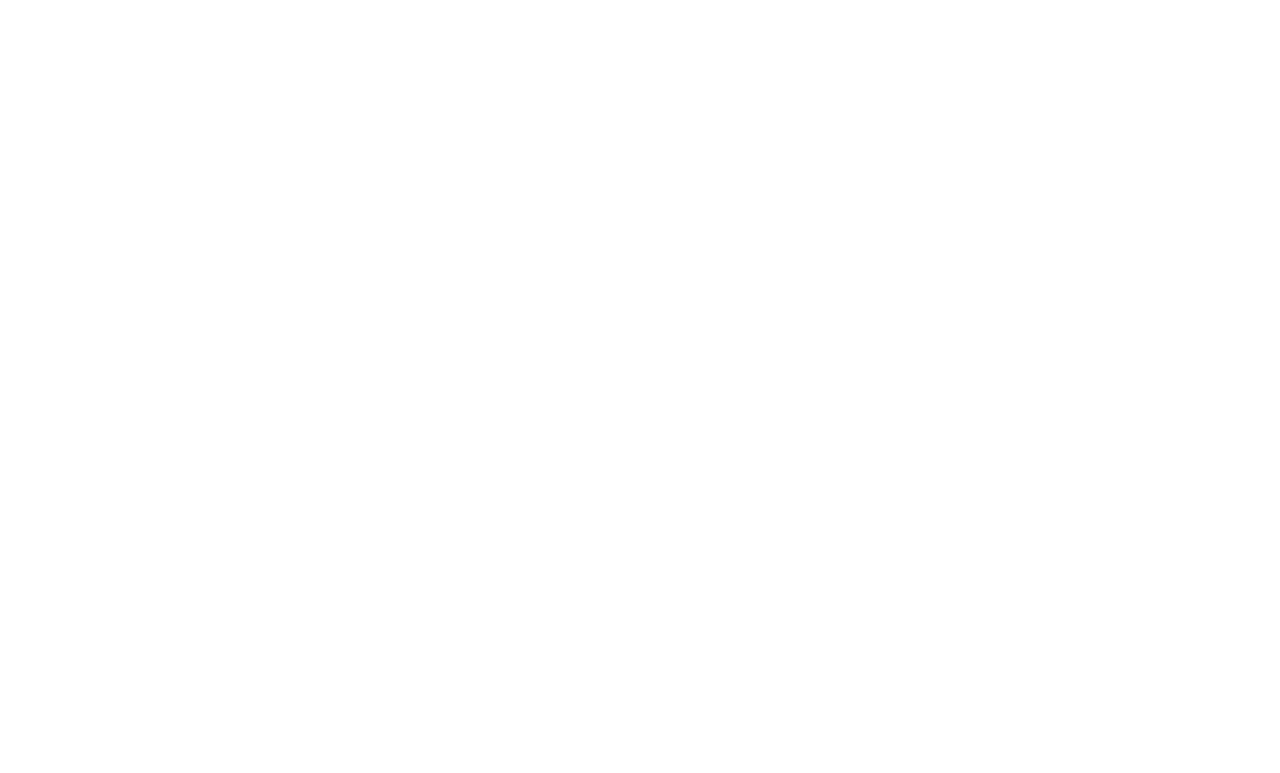
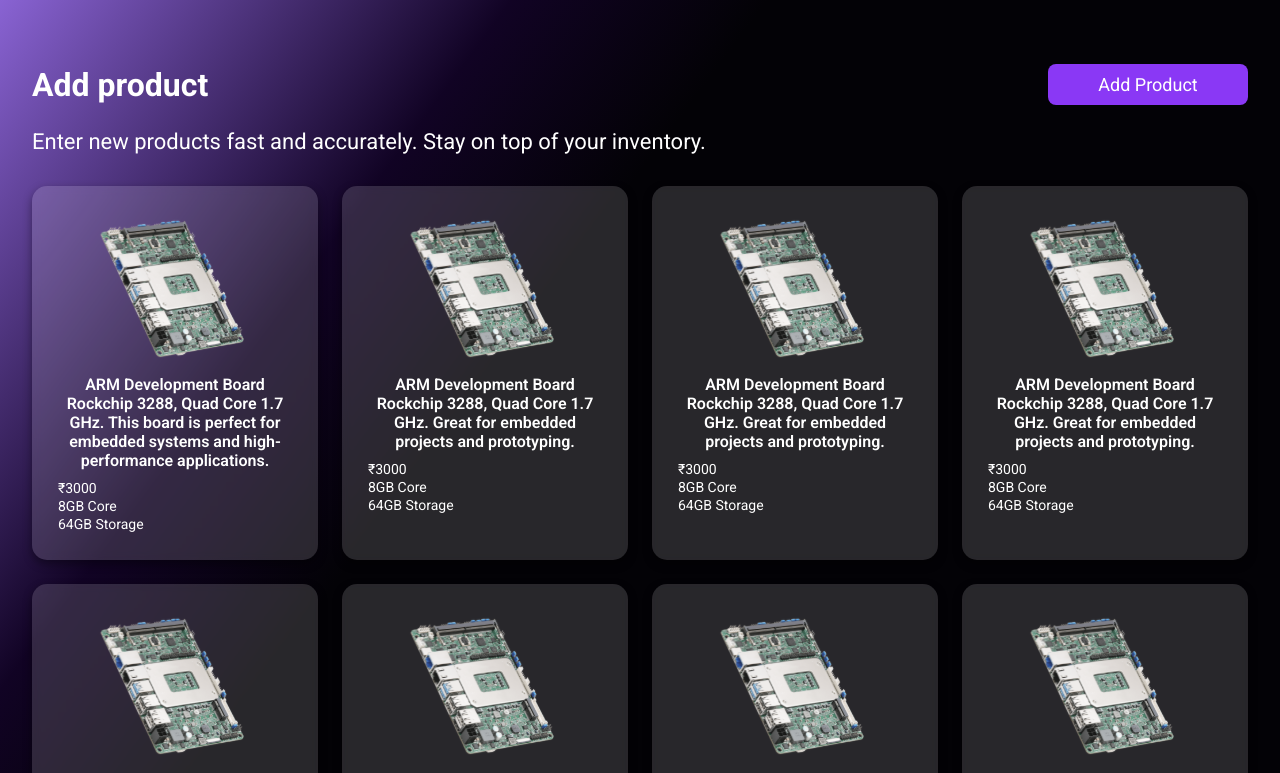
Before and after one commit to Tungston-labs/Arm_Sbc, a React (Vite) app: page /addproduct in a window 1280 px wide. Before the commit this address had no page. Shown: the top 773 px of the page. Built offline with nearby package versions, Linux system fonts and the light colour scheme.

Commit message:
Add page is in progress

```diff
--- a/src/App.jsx
+++ b/src/App.jsx
@@ -1,26 +1,24 @@
+import "./App.css";
+import { Route, Routes } from "react-router-dom";
+import Comparison from "./pages/Comparison/Comparison";
+import Navbar from "./Components/Navbar/Navbar";
 
-import './App.css'
-import { Route, Routes } from 'react-router-dom'
-import Comparison from './pages/Comparison/Comparison'
-import Navbar from './Components/Navbar/Navbar'
-
-import Home from './pages/Home'
-import SingleProduct from './pages/product/SingleProduct.jsx'
-// import Navbar from './Components/Navbar/Navbar'
-import CartPage from './pages/cartpage/CartPage'
+import SingleProduct from "./pages/product/SingleProduct.jsx";
+import CartPage from "./pages/cartpage/CartPage";
+import AddProduct from "./pages/addproduct/addProduct";
+import AddForm from "./pages/addproduct/addForm/addForm.jsx";
 
 function App() {
-
   return (
-<Routes>
-  <Route path='/nav' element={<Navbar/>}/>
-<Route path="/compare" element={<Comparison/>}/>
-  <Route path='/cartpage' element={<CartPage/>}/>
-<Route path='/' element={<Home/>}/>
-<Route path='/product/:id' element={<SingleProduct/>}/>
-
-</Routes>
-  )
+    <Routes>
+      <Route path="/nav" element={<Navbar />} />
+      <Route path="/compare" element={<Comparison />} />
+      <Route path="/cartpage" element={<CartPage />} />
+      <Route path="/product/:id" element={<SingleProduct />} />
+      <Route path="/addproduct" element={<AddProduct />} />
+      <Route path="/addform" element={<AddForm />} />
+    </Routes>
+  );
 }
 
-export default App
+export default App;
--- /dev/null
+++ b/src/Components/Addproduct/SmallCard.jsx
@@ -0,0 +1,140 @@
+import React from "react";
+import { CardGrid, Card, CardImage, CardTitle, CardDetail, CardDetailsWrap} from "./SmallCard.styles";
+import Chip from "../../assets/Comparison/chip.svg";
+
+const SmallCard = () => {
+  const productInfo = [
+    {
+      img: Chip,
+      text: "ARM Development Board Rockchip 3288, Quad Core 1.7 GHz. This board is perfect for embedded systems and high-performance applications.",
+      price: "₹3000",
+      Ram: "8GB Core",
+      Storage: "64GB Storage",
+    },
+    {
+      img: Chip,
+      text: "ARM Development Board Rockchip 3288, Quad Core 1.7 GHz. Great for embedded projects and prototyping.",
+      price: "₹3000",
+      Ram: "8GB Core",
+      Storage: "64GB Storage",
+    },
+    {
+      img: Chip,
+      text: "ARM Development Board Rockchip 3288, Quad Core 1.7 GHz. Great for embedded projects and prototyping.",
+      price: "₹3000",
+      Ram: "8GB Core",
+      Storage: "64GB Storage",
+    },
+     {
+      img: Chip,
+      text: "ARM Development Board Rockchip 3288, Quad Core 1.7 GHz. Great for embedded projects and prototyping.",
+      price: "₹3000",
+      Ram: "8GB Core",
+      Storage: "64GB Storage",
+    },
+     {
+      img: Chip,
+      text: "ARM Development Board Rockchip 3288, Quad Core 1.7 GHz. Great for embedded projects and prototyping.",
+      price: "₹3000",
+      Ram: "8GB Core",
+      Storage: "64GB Storage",
+    },
+      {
+      img: Chip,
+      text: "ARM Development Board Rockchip 3288, Quad Core 1.7 GHz. Great for embedded projects and prototyping.",
+      price: "₹3000",
+      Ram: "8GB Core",
+      Storage: "64GB Storage",
+    },
+      {
+      img: Chip,
+      text: "ARM Development Board Rockchip 3288, Quad Core 1.7 GHz. Great for embedded projects and prototyping.",
+      price: "₹3000",
+      Ram: "8GB Core",
+      Storage: "64GB Storage",
+    },
+      {
+      img: Chip,
+      text: "ARM Development Board Rockchip 3288, Quad Core 1.7 GHz. Great for embedded projects and prototyping.",
+      price: "₹3000",
+      Ram: "8GB Core",
+      Storage: "64GB Storage",
+    },
+      {
+      img: Chip,
+      text: "ARM Development Board Rockchip 3288, Quad Core 1.7 GHz. Great for embedded projects and prototyping.",
+      price: "₹3000",
+      Ram: "8GB Core",
+      Storage: "64GB Storage",
+    },
+      {
+      img: Chip,
+      text: "ARM Development Board Rockchip 3288, Quad Core 1.7 GHz. Great for embedded projects and prototyping.",
+      price: "₹3000",
+      Ram: "8GB Core",
+      Storage: "64GB Storage",
+    },
+      {
+      img: Chip,
+      text: "ARM Development Board Rockchip 3288, Quad Core 1.7 GHz. Great for embedded projects and prototyping.",
+      price: "₹3000",
+      Ram: "8GB Core",
+      Storage: "64GB Storage",
+    },
+      {
+      img: Chip,
+      text: "ARM Development Board Rockchip 3288, Quad Core 1.7 GHz. Great for embedded projects and prototyping.",
+      price: "₹3000",
+      Ram: "8GB Core",
+      Storage: "64GB Storage",
+    },
+      {
+      img: Chip,
+      text: "ARM Development Board Rockchip 3288, Quad Core 1.7 GHz. Great for embedded projects and prototyping.",
+      price: "₹3000",
+      Ram: "8GB Core",
+      Storage: "64GB Storage",
+    },
+      {
+      img: Chip,
+      text: "ARM Development Board Rockchip 3288, Quad Core 1.7 GHz. Great for embedded projects and prototyping.",
+      price: "₹3000",
+      Ram: "8GB Core",
+      Storage: "64GB Storage",
+    },
+      {
+      img: Chip,
+      text: "ARM Development Board Rockchip 3288, Quad Core 1.7 GHz. Great for embedded projects and prototyping.",
+      price: "₹3000",
+      Ram: "8GB Core",
+      Storage: "64GB Storage",
+    },
+      {
+      img: Chip,
+      text: "ARM Development Board Rockchip 3288, Quad Core 1.7 GHz. Great for embedded projects and prototyping.",
+      price: "₹3000",
+      Ram: "8GB Core",
+      Storage: "64GB Storage",
+    },
+
+
+  ];
+
+  return (
+    <CardGrid>
+      {productInfo.map((item, i) => (
+        <Card key={i}>
+          <CardImage src={item.img} alt="chip" />
+          <CardTitle>{item.text}</CardTitle>
+          <CardDetailsWrap>
+    <CardDetail>{item.price}</CardDetail>
+    <CardDetail> {item.Ram}</CardDetail>
+    <CardDetail> {item.Storage}</CardDetail>
+  </CardDetailsWrap>
+        </Card>
+      ))}
+    </CardGrid>
+  );
+};
+
+export default SmallCard;
--- /dev/null
+++ b/src/Components/Addproduct/SmallCard.styles.js
@@ -0,0 +1,63 @@
+import styled from "styled-components";
+
+export const CardGrid = styled.div`
+  display: grid;
+  gap: 24px;
+  margin: 32px 0;
+  grid-template-columns: repeat(auto-fill, minmax(500px, 1fr)); /* ≥2600px */
+
+
+  @media (max-width: 2600px) {
+    grid-template-columns: repeat(auto-fill, minmax(350px, 1fr));
+  }
+
+  /* medium/large laptops */
+  @media (max-width: 1800px) {
+    grid-template-columns: repeat(auto-fill, minmax(280px, 1fr));
+  }
+
+  /* tablets */
+  @media (max-width: 1024px) {
+    grid-template-columns: repeat(auto-fill, minmax(220px, 1fr));
+  }
+
+  /* phones */
+  @media (max-width: 768px) {
+    grid-template-columns: repeat(auto-fill, minmax(150px, 1fr));
+  }
+`;
+
+export const Card = styled.div`
+  background: #ffffff26;
+  border-radius: 15px;
+  padding: 26px;
+  color: white;
+  display: flex;
+  flex-direction: column;
+  align-items: center;
+  box-shadow: 0 4px 10px rgba(0, 0, 0, 0.4);
+  backdrop-filter: blur(4px);
+  font-family: "Roboto", sans-serif;
+`;
+
+export const CardImage = styled.img`
+  width: clamp(120px, 12vw, 180px); /* scales with screen */
+  margin-bottom: 12px;
+`;
+
+export const CardTitle = styled.p`
+  font-size: clamp(16px, 1.2vw, 22px);
+  font-weight: 600;
+  text-align: center;
+  margin-bottom: 8px;
+`;
+
+export const CardDetail = styled.p`
+  font-size: clamp(14px, 1vw, 20px);
+  margin: 2px 0;
+`;
+
+export const CardDetailsWrap = styled.div`
+  width: 100%;
+  text-align: left;
+`;
--- a/src/pages/Comparison/Comparison.styled.js
+++ b/src/pages/Comparison/Comparison.styled.js
@@ -147,11 +147,15 @@
 }
 
   button {
-    background-color: #8a38f5;
-    border-radius: 7px;
-    font-size: 24px;
-    color: white;
-    font-family: "Roboto", sans-serif;
+  color: white;
+  padding: 8px;
+  margin-top: 8px;
+  width: 100px;
+  font-size: 18px;
+  border-radius: 8px;
+  border: none;
+  background-color: #8a38f5;
+  font-family: "Roboto", sans-serif;
 
   @media (max-width: 3800px) { font-size: 22px; }
   @media (max-width: 2600px) { font-size: 16px; }
@@ -187,12 +191,14 @@
   }
 `;
 export const ReadMoreButton = styled.button`
-  border-radius: 2px;
+   color: white;
+  padding: 10px;
+  width: 200px;
+  font-size: 18px;
+  border-radius: 8px;
+  border: none;
   background-color: #8a38f5;
-  color: white;
-  border: 1px solid #8a38f5;
-  font-size: 32px;
-  margin-top: 6px;
+  font-family: "Roboto", sans-serif;
   @media (max-width: 768px) {
     font-size: 8px;
   }
--- /dev/null
+++ b/src/pages/addproduct/addForm/addForm.jsx
@@ -0,0 +1,22 @@
+import React from 'react';
+import { AddContainer, Header, Text } from '../addProduct.styled';
+import { TopBar } from './addForm.styled';
+import { IoMdArrowRoundBack } from "react-icons/io";
+
+const AddForm = () => {
+  return (
+    <AddContainer>
+      <TopBar>
+        <IoMdArrowRoundBack size={28} color="#fff" />
+        <Header>Add Product</Header>
+      </TopBar>
+
+      <Text>
+        Enter new products fast and accurately. Stay on top of your inventory.
+      </Text>
+
+    </AddContainer>
+  );
+};
+
+export default AddForm;
--- /dev/null
+++ b/src/pages/addproduct/addForm/addForm.styled.jsx
@@ -0,0 +1,13 @@
+import styled from "styled-components";
+
+
+export const TopBar = styled.div`
+  display: flex;
+  align-items: center;
+  gap: 12px;
+  margin-top: 64px;
+`;
+export const ImageCard=styled.div`
+    width: 398px;
+    height: 202px;
+`
--- a/src/pages/addproduct/addProduct.jsx
+++ b/src/pages/addproduct/addProduct.jsx
@@ -0,0 +1,32 @@
+import React from "react";
+import {
+  AddContainer,
+  TopBar,
+  Header,
+  Button,
+  Text,
+} from "./addProduct.styled";
+import SmallCard from "../../components/Addproduct/SmallCard";
+import { useNavigate } from "react-router-dom";
+
+const AddProduct = () => {
+  const navigate = useNavigate();
+  const handleNavigate = () => {
+    navigate("/addform");
+  };
+  return (
+    <AddContainer>
+      <TopBar>
+        <Header>Add product</Header>
+        <Button onClick={handleNavigate}>Add Product</Button>
+      </TopBar>
+
+      <Text>
+        Enter new products fast and accurately. Stay on top of your inventory.
+      </Text>
+      <SmallCard />
+    </AddContainer>
+  );
+};
+
+export default AddProduct;
--- a/src/pages/addproduct/addProduct.styled.js
+++ b/src/pages/addproduct/addProduct.styled.js
@@ -0,0 +1,60 @@
+import styled from "styled-components";
+
+export const AddContainer = styled.div`
+  width: 100%;
+  min-height: 100vh;
+  background: linear-gradient(
+    to bottom right,
+    rgba(137, 99, 211, 1) 0%,
+    rgba(17, 3, 36, 1) 20%,
+    rgba(3, 2, 6, 1) 30%,
+    rgba(3, 2, 6, 1) 100%
+  );
+  display: flex;
+  flex-direction: column;
+  padding: 0 32px;
+`;
+
+export const TopBar = styled.div`
+  display: flex;
+  justify-content: space-between;
+  align-items: center;
+  margin-top: 64px;
+`;
+
+export const Header = styled.h1`
+  color: white;
+  font-family: "Roboto", sans-serif;
+    @media(max-width:768px){
+      font-size: 18px;
+       width: 100px;
+  }
+`;
+
+export const Button = styled.button`
+  color: white;
+  padding: 10px;
+  width: 200px;
+  font-size: 18px;
+  border-radius: 8px;
+  border: none;
+  background-color: #8a38f5;
+  font-family: "Roboto", sans-serif;
+  @media(max-width:768px){
+      font-size: 14px;
+       padding: 5px;
+       width: 100px;
+  }
+`;
+
+export const Text = styled.p`
+  color: white;
+  font-size: 22px;
+  font-weight: 400;
+  margin-top: 24px;
+  font-family: "Roboto", sans-serif;
+    @media(max-width:768px){
+      font-size: 14px;
+
+  }
+`;
```
